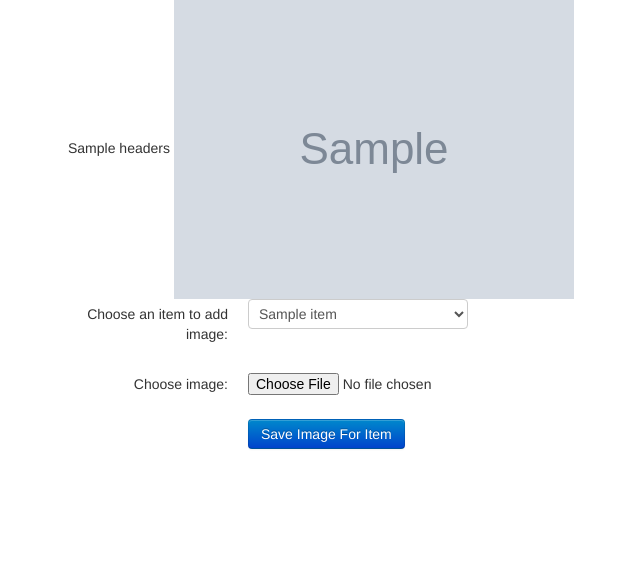
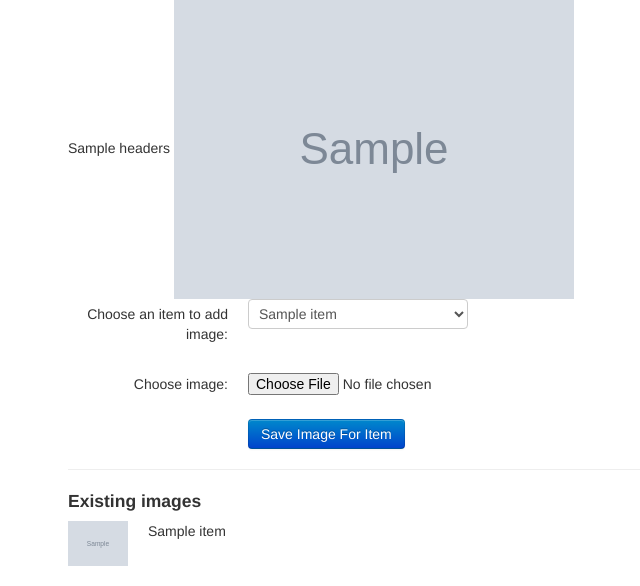
Before and after one commit to shobitb/Vote-or-Skip-Web-App, a Flask app: template voteorskip/templates/edit_images.html in a window 1280 px wide. Shown: the part 222-808 px from the top of the page, without its empty margins (102-742 px from the left). Before the commit the page ends 671 px from the top, so only its background shows below. Run offline with Flask 2, Linux system fonts and the light colour scheme; the template is opened without the code that fills it: most values are stand-ins (such as "Sample title", 1, 10 or a date in 2020); grey boxes marked "Sample" are stand-in pictures; parts of the project's set-up code (start-up, migrations or seed data) failed here and were passed over; some libraries are stand-ins or nearby versions.

Commit message:
Fix layouts of images

```diff
--- a/voteorskip/templates/edit_images.html
+++ b/voteorskip/templates/edit_images.html
@@ -41,6 +41,20 @@
     	</div>
 	</form>
 
+	<hr>
+	<h4> Existing images </h4>
+	{% for i in items %}
+		<div class="row">
+			{% if i.image_url != 'None' %}
+				<div class="span1">
+					<img src="{{ i.image_url }}" />
+				</div>
+				<div class="span8"> {{ i.title }} </div>
+			{% endif %}
+		</div>
+		<br />
+	{% endfor %}
+
 	<script>
 	</script>
 
--- a/voteorskip/views.py
+++ b/voteorskip/views.py
@@ -231,7 +231,7 @@ def saveimage(key):
 		item.blob_key = blob_key
 		item.image_url = images.get_serving_url(blob_key)
 		item.put()
-	return edit_image(key)
+	return redirect('edit/images/'+key)
 
 @app.route('/battles/search/<keywordslist>')
 def search(keywordslist):
```
Also changed, not shown: 1 other file.
